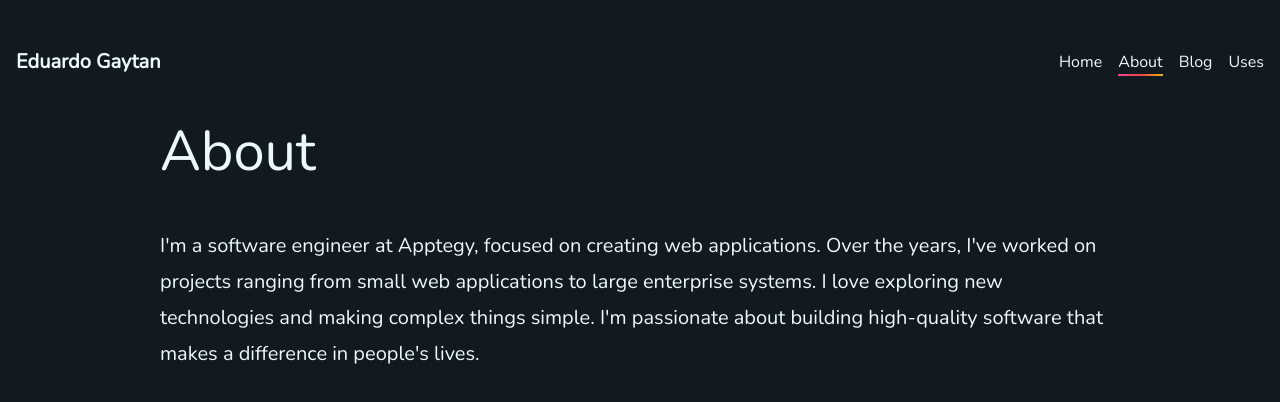
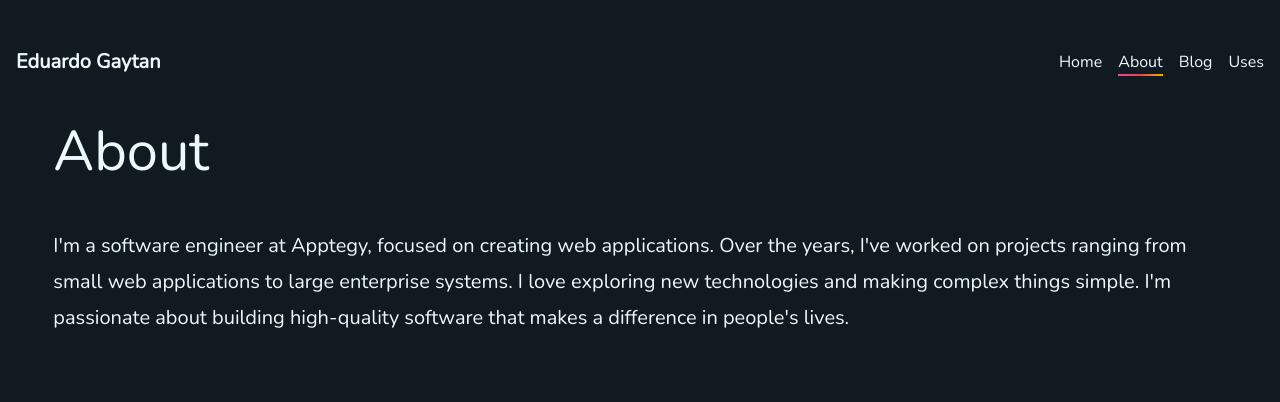
Before and after one commit to azuri-gm/portfolio-site, a Next.js app: page /about in a window 1280 px wide. Shown: the top 402 px of the page. Built offline with nearby package versions, Linux system fonts and the light colour scheme.

Commit message:
feat: WIP

```diff
--- a/app/layout.tsx
+++ b/app/layout.tsx
@@ -21,9 +21,9 @@ export default function RootLayout({
   return (
     <html lang='en'>
       <body className={`${nunito.className} bg-darker-blue text-custom-grey`}>
-        <div className='flex-col h-screen max-h-screen flex bg-darker-blue text-custom-grey'>
+        <div className='flex-col h-screen max-h-screen flex bg-darker-blue text-custom-grey scrollbar-hide'>
           <Navbar />
-          <div className='flex-1 w-9/12 mx-auto'>
+          <div className='flex-1 w-3/4 md:w-11/12 mx-auto'>
             <div className='container mx-auto h-full overflow-hidden scrollbar-hide'>
               {children}
               <Analytics />
--- /dev/null
+++ b/app/not-found.tsx
@@ -0,0 +1,3 @@
+export default function NotFoundPage() {
+  return <div>Not Found...</div>
+}
```
Also changed, not shown: 2 other files (tests, documents, lock files or other folders).
